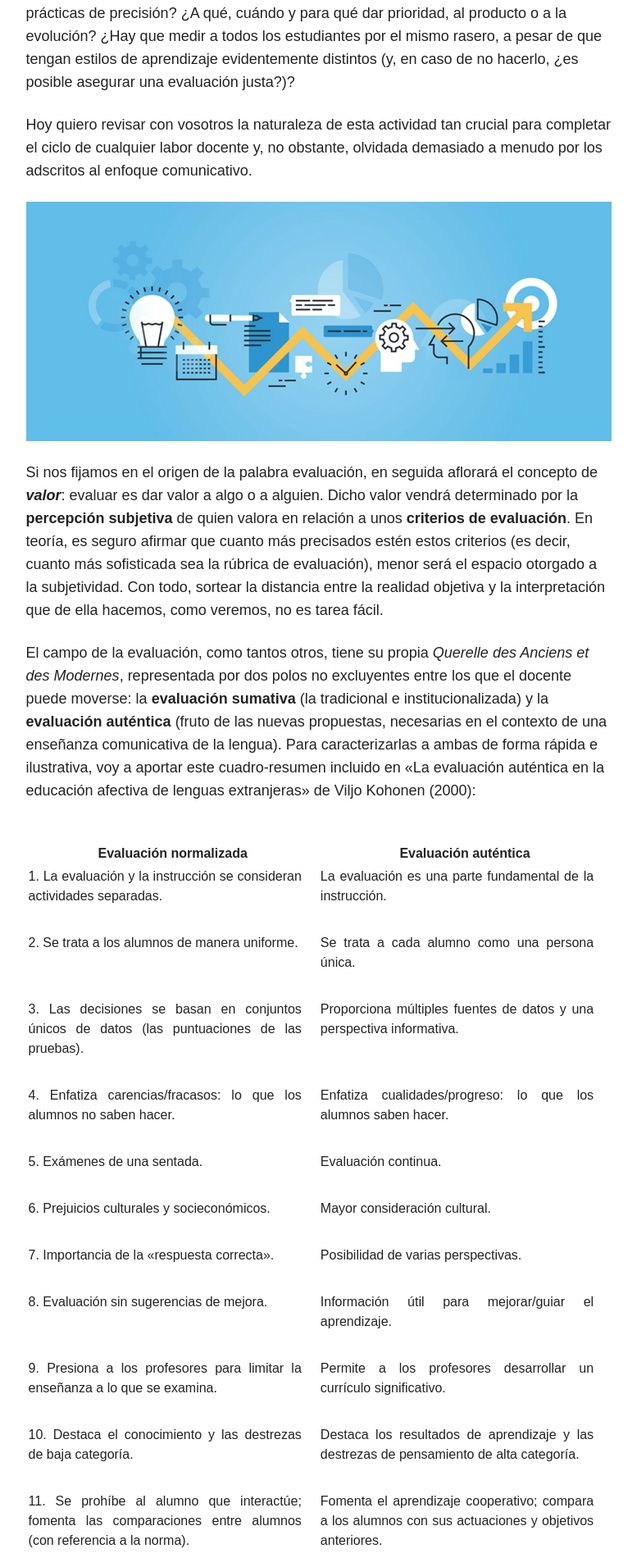
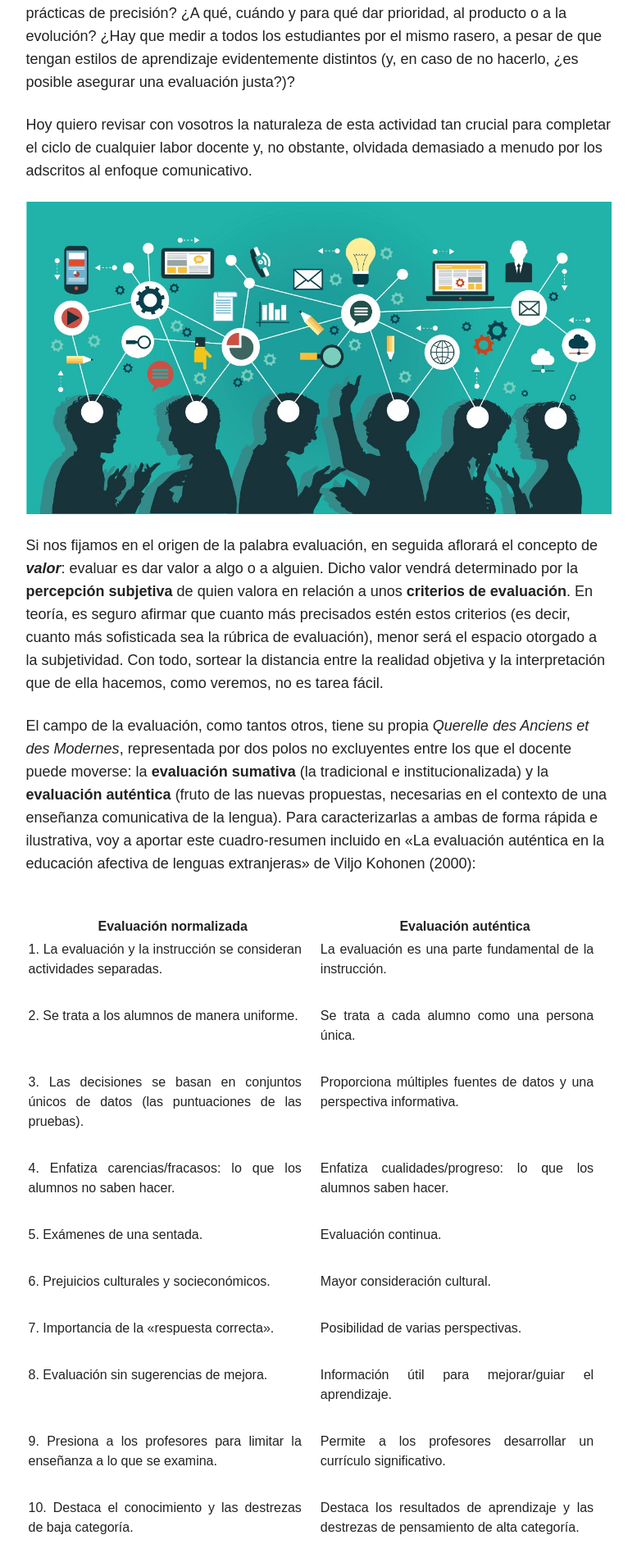
Before and after one commit to immalopez/immalopez.github.io, a Jekyll site: the page built from _posts/blog/2018-01-28-evaluacion-antes-y-despues.md, in a window 1280 px wide. Shown: the part 1042-2953 px from the top of the page at 82% size, without its empty margins (348-1125 px from the left). Built offline with Jekyll 4.4.1, drawn with Linux system fonts in a browser that asks for light colours; nearby versions of some CDN libraries; comment, search, counter and statistics services are not loaded.

Commit message:
Update 2018-01-28-evaluacion-antes-y-despues.md

```diff
--- a/_posts/blog/2018-01-28-evaluacion-antes-y-despues.md
+++ b/_posts/blog/2018-01-28-evaluacion-antes-y-despues.md
@@ -17,7 +17,7 @@
 
 Hoy quiero revisar con vosotros la naturaleza de esta actividad tan crucial para completar el ciclo de cualquier labor docente y, no obstante, olvidada demasiado a menudo por los adscritos al enfoque comunicativo.
 
-![Evaluación](/images/slider1.png)
+![Evaluación2](/images/1*Z2j07N34E6BdM-SZkjaGmg.jpeg)
 
 Si nos fijamos en el origen de la palabra evaluación, en seguida aflorará el concepto de **_valor_**: evaluar es dar valor a algo o a alguien. Dicho valor vendrá determinado por la **percepción subjetiva** de quien valora en relación a unos **criterios de evaluación**. En teoría, es seguro afirmar que cuanto más precisados estén estos criterios (es decir, cuanto más sofisticada sea la rúbrica de evaluación), menor será el espacio otorgado a la subjetividad. Con todo, sortear la distancia entre la realidad objetiva y la interpretación que de ella hacemos, como veremos, no es tarea fácil.
 
@@ -86,7 +86,7 @@
 
 No obstante, este método precisa **tiempo** y **apoyo institucional**. Si el común de los mortales está sometido a las exigencias mercantilistas de una sociedad capitalista que precariza la educación subyugándola al concepto de **utilidad**, ni profesores, ni alumnos, ni instituciones podrán hacerse cargo de implementar la evaluación auténtica de forma efectiva. Faltan recursos y concienciación para asumir un compromiso que, en las condiciones actuales, no siempre puede verse con simpatía: como estudiante, se tiene la obligación de asistir a clase a diario –lo que reduce drásticamente las posibilidades de trabajar al mismo tiempo que se estudia-, y, como profesor, de hacer un seguimiento exhaustivo de cada educando, sin importar el número de personas que haya matriculadas en su(s) asignatura(s); ambos deben realizar un arduo trabajo de (auto)reflexión o bien de corrección personalizada; les resultará capital organizar, planificar y consensuar muy bien los objetivos y criterios de evaluación desde el principio, etc.
 
-![Evaluación2](/images/1*Z2j07N34E6BdM-SZkjaGmg.jpeg)
+![Evaluación](/images/slider1.png)
 
 Esto no quiere decir, empero, que no puedan incorporarse mejoras al modelo evaluativo actual. Este **portafolio**, por ejemplo, es un instrumento de (auto)evaluación mediante el cual llevo a cabo ejercicios de introspección que me permiten distribuir, de forma crítica, los conceptos tratados a lo largo del máster en mi espacio mental, creando conexiones más profundas y personalizadas que de otro modo no podrían suceder. Asimismo, el hecho de escribir mis pensamientos actuales me da la posibilidad de regresar a ellos más adelante y contar con **muestras tangibles de mi proceso de aprendizaje**.
 
```
